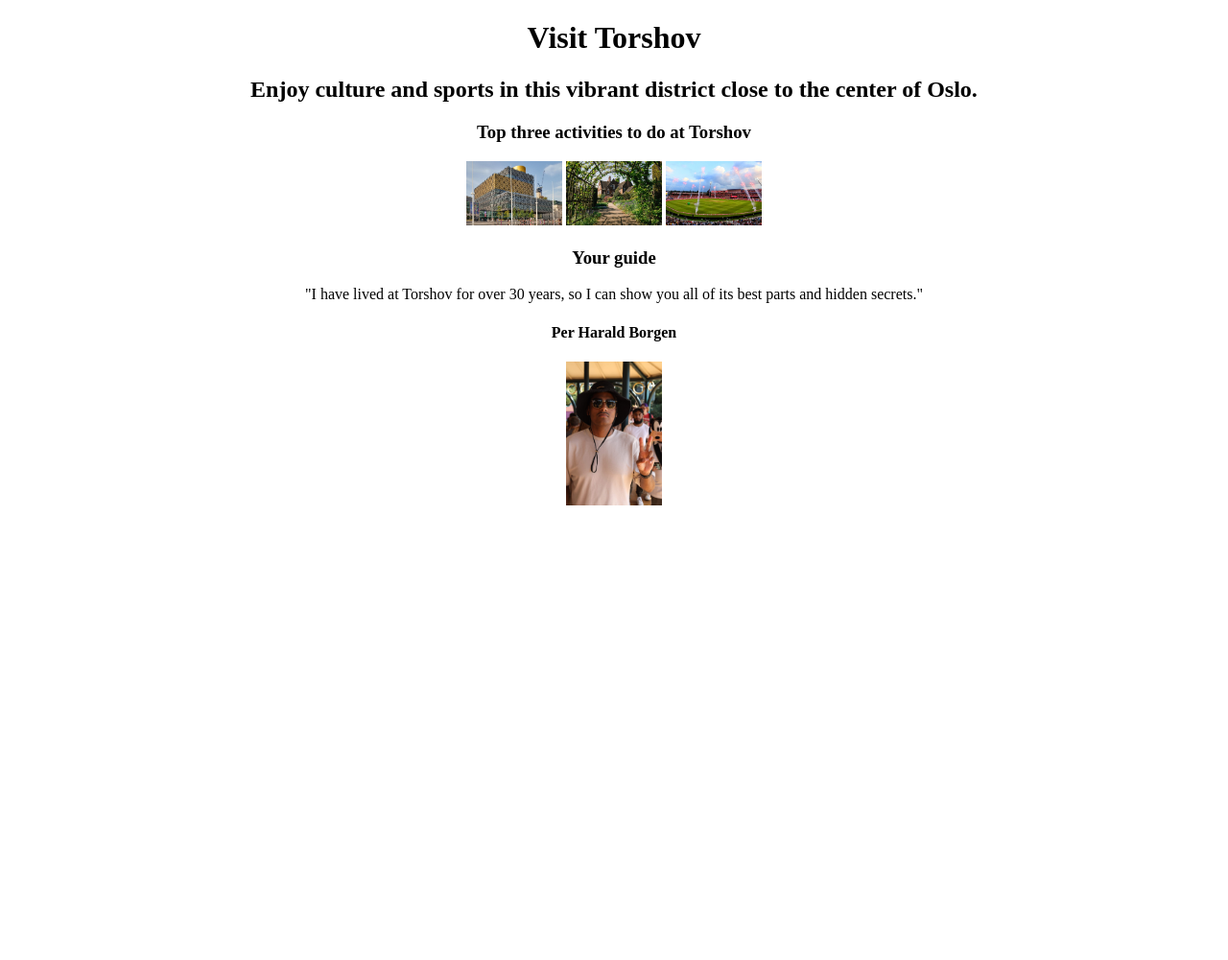
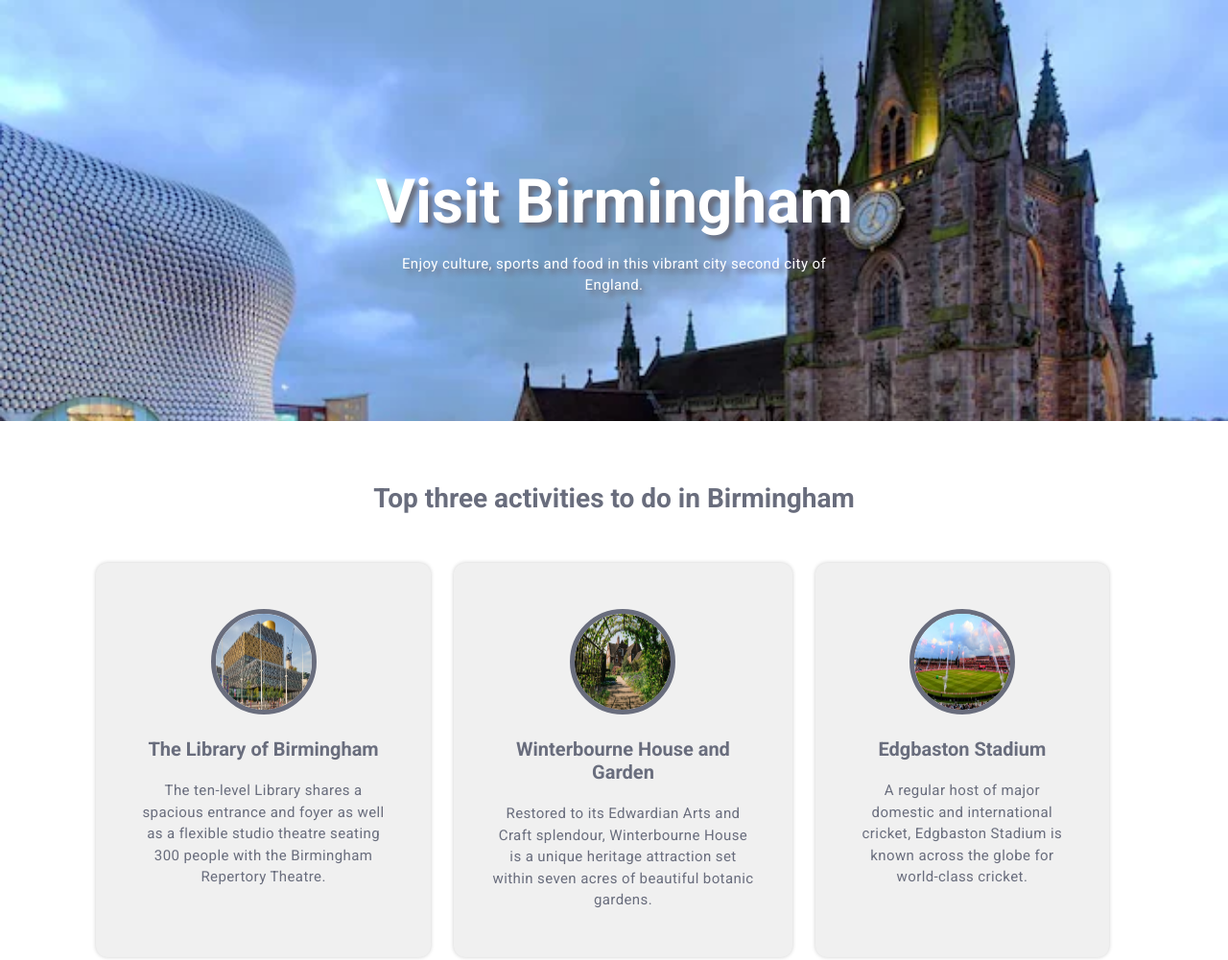
Before and after one commit to alomf/Hometown, a plain HTML site: page index.html in a window 1280 px wide. Shown: the top 1001 px of the page at 96% size. Before the commit the page ends 800 px from the top, so only its background shows below. Drawn offline with Linux system fonts and the light colour scheme.

Commit message:
added and edited content

```diff
--- a/index.html
+++ b/index.html
@@ -2,29 +2,62 @@
 <html>
 <head>
     <link rel="stylesheet" href="styles.css">
+    <link rel="preconnect" href="https://fonts.googleapis.com">
+    <link rel="preconnect" href="https://fonts.gstatic.com" crossorigin>
+    <link href="https://fonts.googleapis.com/css2?family=Roboto:ital,wght@0,100;0,300;0,400;0,500;0,700;0,900;1,100;1,300;1,400;1,500;1,700;1,900&display=swap" rel="stylesheet">
 </head>
 <body>
 
     <!-- HERO SECTION -->
-        <div>
-            <h1>Visit Torshov</h1>
-            <h2>Enjoy culture and sports in this vibrant district close to the center of Oslo.</h2>
+    <div id="hero-section">
+        <h1>Visit Birmingham</h1>
+        <p id="hero-paragraph">Enjoy culture, sports and food in this vibrant city second city of England.</p>
     </div>
 
     <!-- ACTIVITIES SECTION -->
-        <div>
-            <h3>Top three activities to do at Torshov</h3>
-            <img src="images/libraryofbirmingham.jpg">
-            <img src="images/winterbourne.jpg">
-            <img src="images/edgabstonstadium.jpg">
+    <div id="activity-section">
+        <h2 id="activity-title">Top three activities to do in Birmingham</h2>
+        <div id="activity-content">
+            <div class="activity">
+                <img src="./images/libraryofbirmingham.jpg" id="library" class="activity-image" alt="Library of Birmingham">
+                <h3>The Library of Birmingham</h3>
+                <p>The ten-level Library shares a spacious entrance and foyer as well as a flexible studio theatre seating 300 people with the Birmingham Repertory Theatre.</p>
+            </div>
+            <div class="activity">
+                <img src="./images/winterbourne.jpg" id="winterbourne" class="activity-image" alt="Winterbourne Gardens">
+                <h3>Winterbourne House and Garden</h3>
+                <p>Restored to its Edwardian Arts and Craft splendour, Winterbourne House is a unique heritage attraction set within seven acres of beautiful botanic gardens.</p>
+            </div>
+            <div class="activity">
+                <img src="./images/edgabstonstadium.jpg" id="edgbaston" class="activity-image" alt="Edgbaston Cricket Stadium">
+                <h3>Edgbaston Stadium</h3>
+                <p>A regular host of major domestic and international cricket, Edgbaston Stadium is known across the globe for world-class cricket.</p>
+            </div>
+        </div>
+    </div>
+
+    <!-- HISTORY SECTION -->
+    <div id="history">
+        <div id="history-details">
+            <h2 class="h2-margin">Discover Birmingham's Rich History and Heritage</h2>
+            <p id="history-paragraph">As its population swelled, the industries flourished as Birmingham became known as the “city of a thousand trades” and “the engine room of the UK”. It played a major role in the Industrial Revolution, leading the way in manufacturing thanks to its bustling factories and workshops. Ammunition, guns, metalware, tools and watches were among an array of products that were produced in Birmingham.</p>
+        </div>
+        <img src="./images/birmingham-history.jpeg" id="history-img" alt="Historical photo of Birmingham">
     </div>
 
     <!-- GUIDE SECTION -->
-        <div>
-            <h3>Your guide</h3>
-            <p>"I have lived at Torshov for over 30 years, so I can show you all of its best parts and hidden secrets."</p>
-            <h4>Per Harald Borgen</h4>
-            <img src="images/me.jpg">
+    <div id="guide-section">
+        <div id="guide-img"></div>
+        <div id="guide-details">
+            <h2 class="h2-margin">Your tour guide</h2>
+            <p>“I have lived in Birmingham all my life, so let me introduce you to my favourite activities here."</p>
+            <h4>- Fayham Alom</h4>
+        </div>
+    </div>
+
+    <!-- FOOTER -->
+    <div id="footer">
+        <p>&copy; Fayham Alom 2024. All rights are reserved</p>
     </div>
 </body>
 </html>
--- a/styles.css
+++ b/styles.css
@@ -1,18 +1,151 @@
-/**
-Palette: https://scrimba.com/links/hometown-palette
-RED: #E63946
-LIGHT: #F1FAEE
-AQUA: #A8DADC
-LIGHT BLUE: #457B9D
-DARK BLUE: #1D3557
-
-*/
-
 body {
     margin: 0;
+    font-family: 'Roboto', sans-serif;
+}
+
+/* TEXT ELEMENT STYLING */
+
+h1 {
+    font-size: 64px;
+    margin-bottom: 0;
+}
+
+h2 {
+    font-size: 28px;
+    font-weight: 700;
+}
+
+h3 {
+    font-size: 20px;
+    font-weight: 700;
+}
+
+p {
+    font-size: 15px;
+    font-weight: 400;
+    line-height: 22.50px;
+    letter-spacing: 0.40px;
+    word-wrap: break-word;
+    margin: 0 0;
+}
+
+/* HERO SECTION */
+
+#hero-section {
+    background: url(./images/birmingham.jpeg);
+    background-size: cover;
+    color: white;
+    padding: 130px 150px;
+    text-shadow: 5px 5px 5px #696D7D;
+    text-align: center;
+    margin-bottom: 0;
+}
+
+#hero-paragraph {
+    width: 450px;
+    margin: 16px auto 0 auto;
+    text-shadow: 5px 5px 5px #696D7D;
+
+}
+
+/* ACTIVITY SECTION */
+
+#activity-section {
+    margin: 64px 100px;
+    color: #696D7D  ;
     text-align: center;
 }
 
-img {
+#activity-content {
+    display: flex;
+}
+
+.activity {
+    padding: 48px 40px;
+    background-color: #F0F0F0;
+    border-radius: 12px;
+    text-align: center;
+    margin: 28px 24px 0 0;
+    box-shadow: 0px 0px 4px rgba(0, 0, 0, 0.20);
+}
+
+.activity:hover {
+    box-shadow: 0px 2px 4px rgba(0, 0, 0, 0.20);
+}
+
+.activity-image {
     width: 100px;
+    height: 100px;
+    border-radius: 50%;
 }
+
+/* STYLING FOR THE LIBRARY SECTION */
+#library {
+    border: 5px solid #696D7D;
+}
+
+/* STYLING FOR THE WINTERBOURNE SECTION */
+#winterbourne {
+    border: 5px solid #696D7D;
+}
+
+/* STYLING FOR THE EDGBASTON SECTION */
+#edgbaston {
+    border: 5px solid #696D7D;
+}
+
+/* HISTORY SECTION */
+
+#history {
+    background-color: #F0F0F0;
+    display: flex;
+    padding: 56px 100px 56px 150px;
+    justify-content: center;
+}
+
+#history-details {
+    width: 400px;
+    margin: auto 100px auto 0;
+}
+
+#history-img {
+    width: 500px;
+    border-radius: 8px;
+}
+
+/* GUIDE SECTION */
+
+#guide-section {
+    border: 2px solid #696D7D;
+    display: flex;
+    margin: 64px auto 56px auto;
+    background-color: #F0F0F0;
+    border-radius: 12px;
+    overflow: hidden;
+    height: 400px;
+    width: 800px;
+}
+
+#guide-img {
+    background-image: url(./images/me.jpg);
+    background-size: cover;
+    width: 400px;
+    margin-right: 75px;
+}
+
+#guide-details {
+    width: 250px;
+    margin: auto 0;
+}
+
+h4 {
+    margin: 8px 0 8px 0;
+}
+
+/* FOOTER STYLING */
+
+#footer {
+    text-align: center;
+    padding: 24px 0 24px 0;
+    background-color: #F0F0F0;
+}
```
Also changed, not shown: images/birmingham-history.jpeg (added), images/birmingham.jpeg (added). Lines whose indentation alone changed are shown as unchanged.
